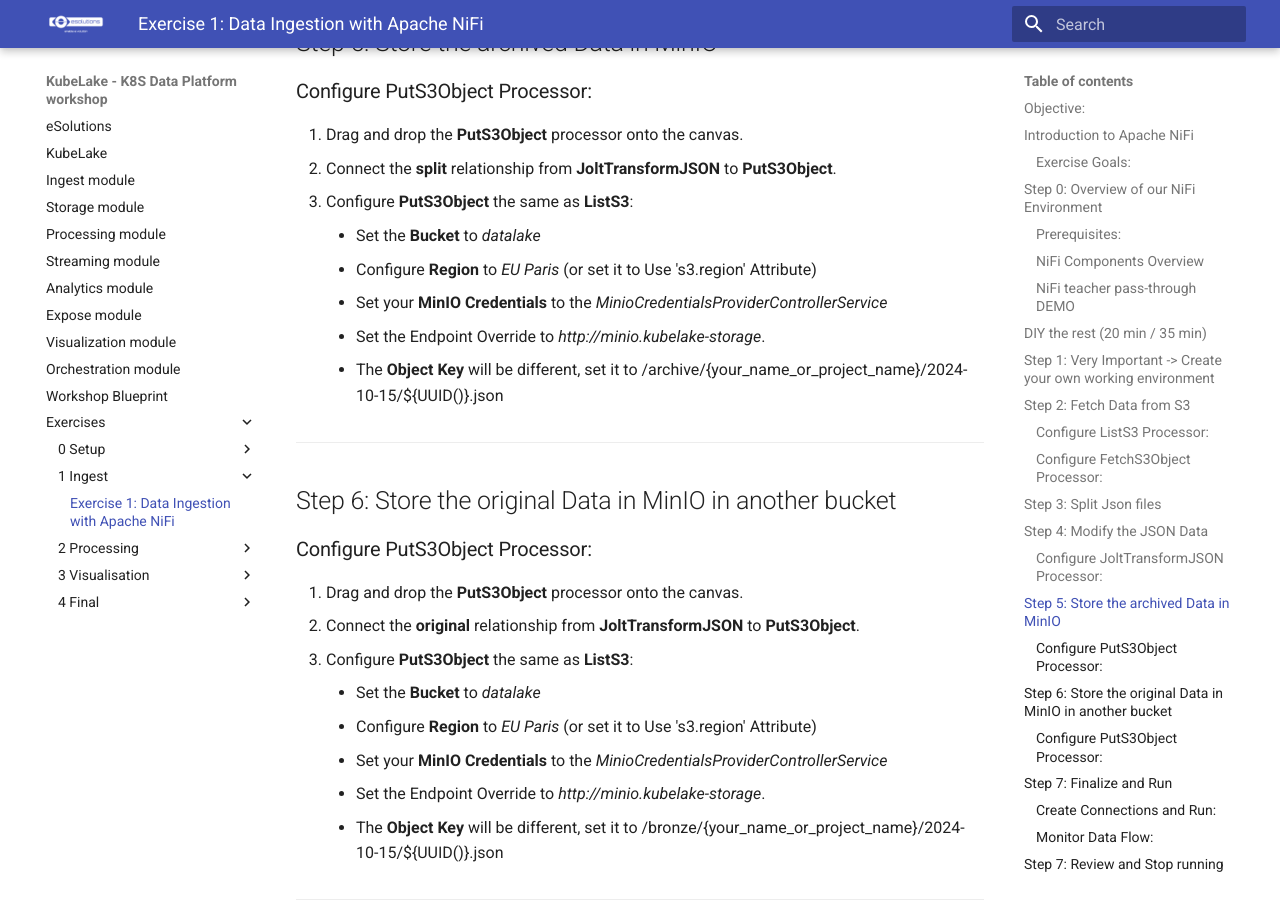
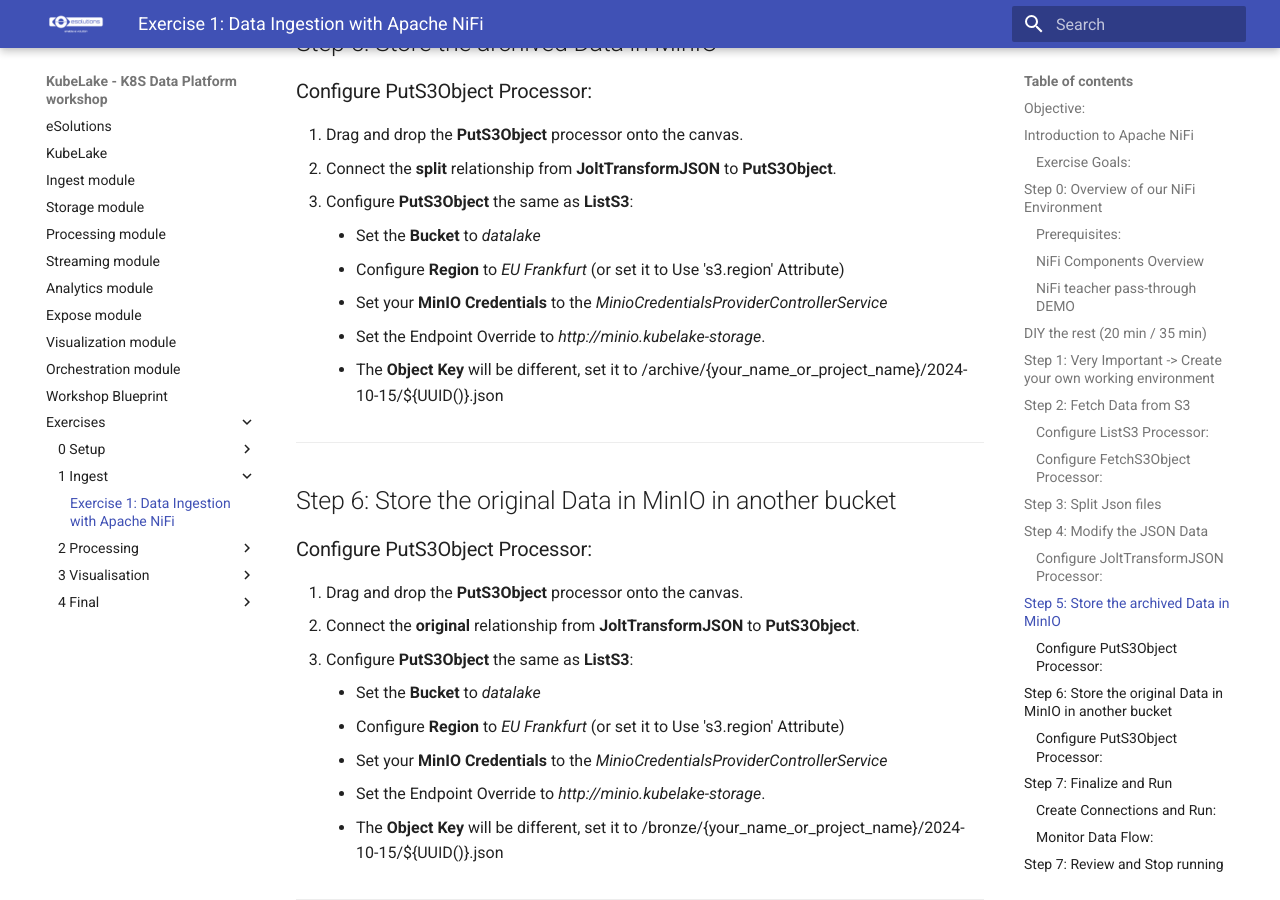
Before and after one commit to eSolutionsTech/kubelake-bdw-2024, an MkDocs documentation site: the page built from docs/exercises/1-Ingest/workshop.md, in a window 1280 px wide and 900 px high, scrolled down 4935 px. Built offline with MkDocs 1.6.1 and Material for MkDocs 9.7.7, drawn with Linux system fonts in a browser that asks for light colours.

```diff
--- a/docs/exercises/1-Ingest/workshop.md
+++ b/docs/exercises/1-Ingest/workshop.md
@@ -173,7 +173,7 @@ In this exercise, we'll use the following NiFi processors:
 2. Connect the **split** relationship from **JoltTransformJSON** to **PutS3Object**.
 3. Configure **PutS3Object** the same as **ListS3**:
      - Set the **Bucket** to *datalake*
-     - Configure **Region** to *EU Paris* (or set it to Use 's3.region' Attribute)
+     - Configure **Region** to *EU Frankfurt* (or set it to Use 's3.region' Attribute)
      - Set your **MinIO Credentials** to the *MinioCredentialsProviderControllerService*
      - Set the Endpoint Override to *http://minio.kubelake-storage*.
      - The **Object Key** will be different, set it to /archive/{your_name_or_project_name}/2024-10-15/${UUID()}.json
@@ -187,7 +187,7 @@ In this exercise, we'll use the following NiFi processors:
 2. Connect the **original** relationship from **JoltTransformJSON** to **PutS3Object**.
 3. Configure **PutS3Object** the same as **ListS3**:
     - Set the **Bucket** to *datalake*
-    - Configure **Region** to *EU Paris* (or set it to Use 's3.region' Attribute)
+    - Configure **Region** to *EU Frankfurt* (or set it to Use 's3.region' Attribute)
     - Set your **MinIO Credentials** to the *MinioCredentialsProviderControllerService*
     - Set the Endpoint Override to *http://minio.kubelake-storage*.
     - The **Object Key** will be different, set it to /bronze/{your_name_or_project_name}/2024-10-15/${UUID()}.json
```
